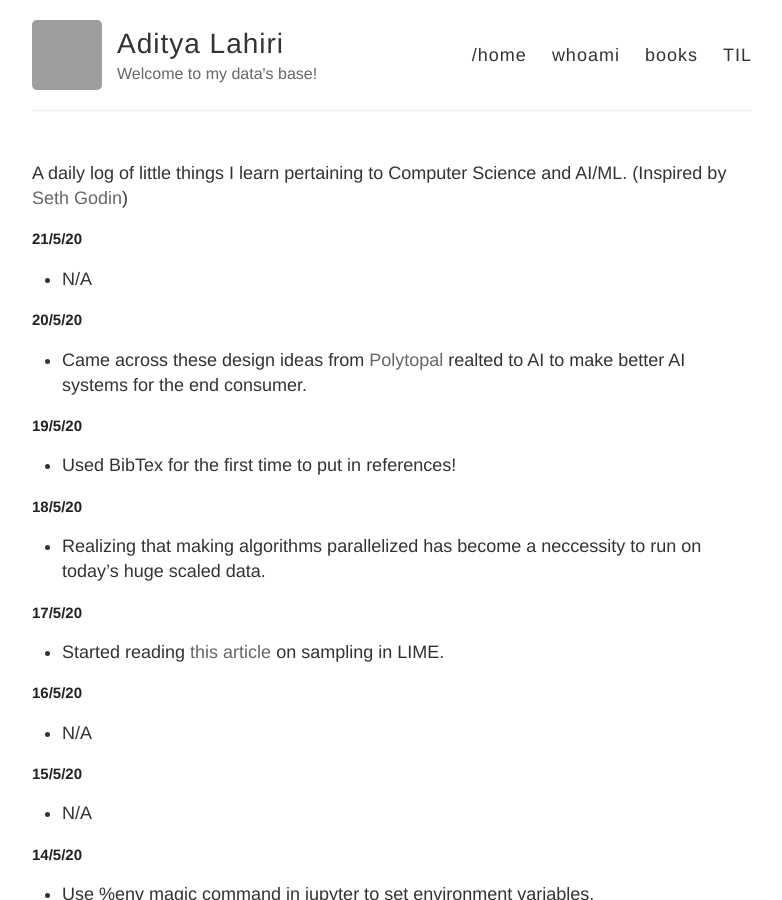
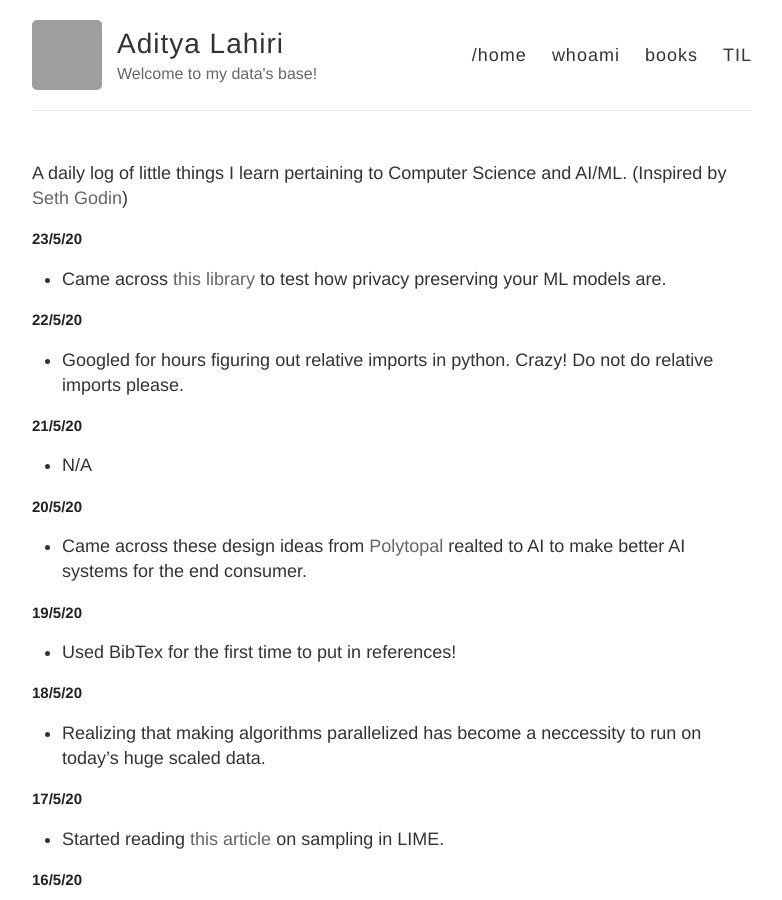
Before and after one commit to adityalahiri/adityalahiri.github.io, a Jekyll site: the page built from TIL.md, in a window 1280 px wide and 900 px high. Shown: the whole window, without its empty margins (248-1030 px from the left). Built offline with Jekyll 4.4.1, drawn with Linux system fonts in a browser that asks for light colours; our own code applies the rules of GitHub Pages for plain Markdown files; grey boxes are pictures that could not be loaded.

Commit message:
Update for 23/5/20

```diff
--- a/TIL.md
+++ b/TIL.md
@@ -1,5 +1,13 @@
 A daily log of little things I learn pertaining to Computer Science and AI/ML.
 (Inspired by [Seth Godin](https://seths.blog/))
+
+## 23/5/20
+
+* Came across [this library](https://github.com/privacytrustlab/ml_privacy_meter) to test how privacy preserving your ML models are.
+
+## 22/5/20
+
+*  Googled for hours figuring out relative imports in python. Crazy! Do not do relative imports please.
 
 ## 21/5/20
 
```
